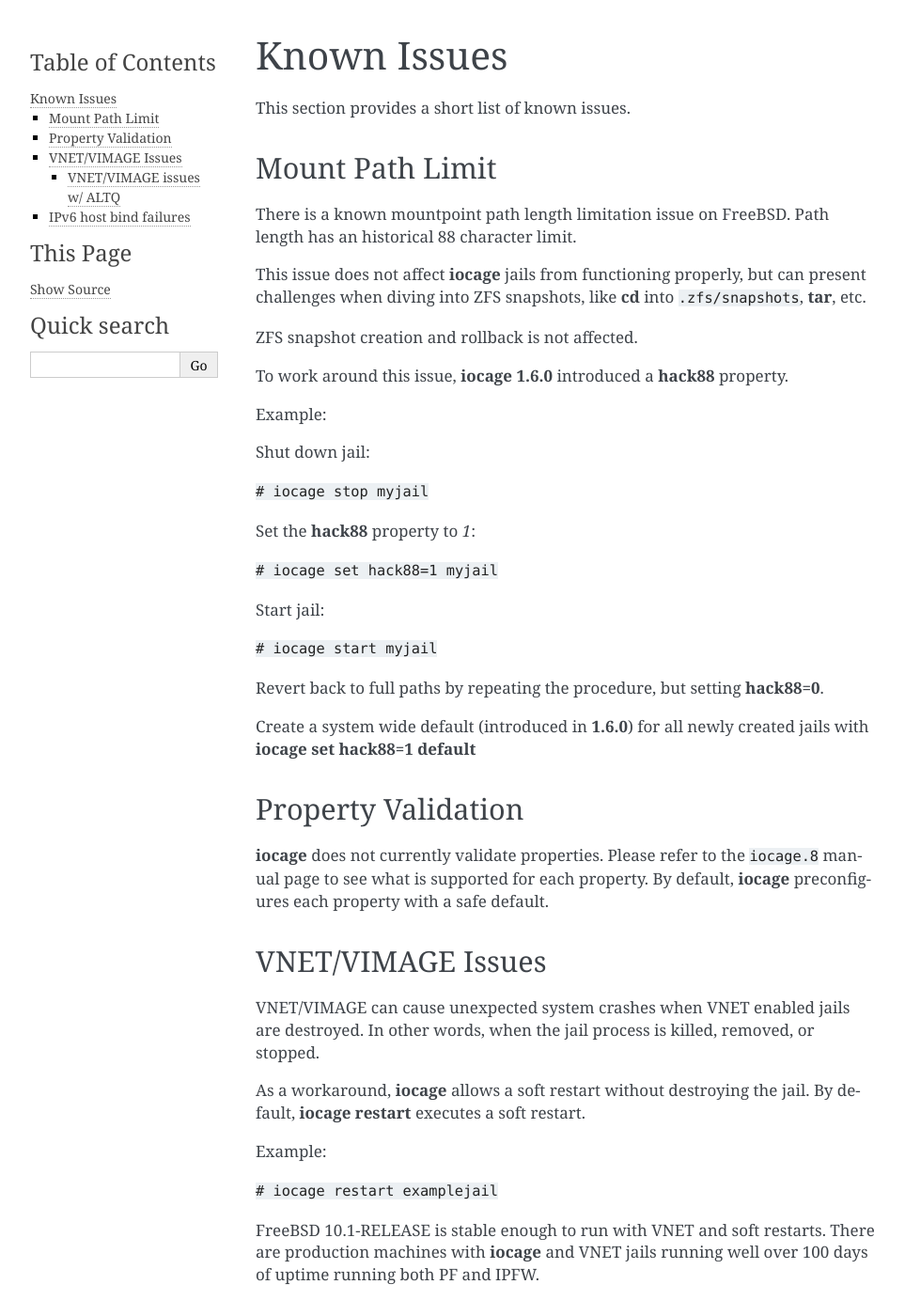
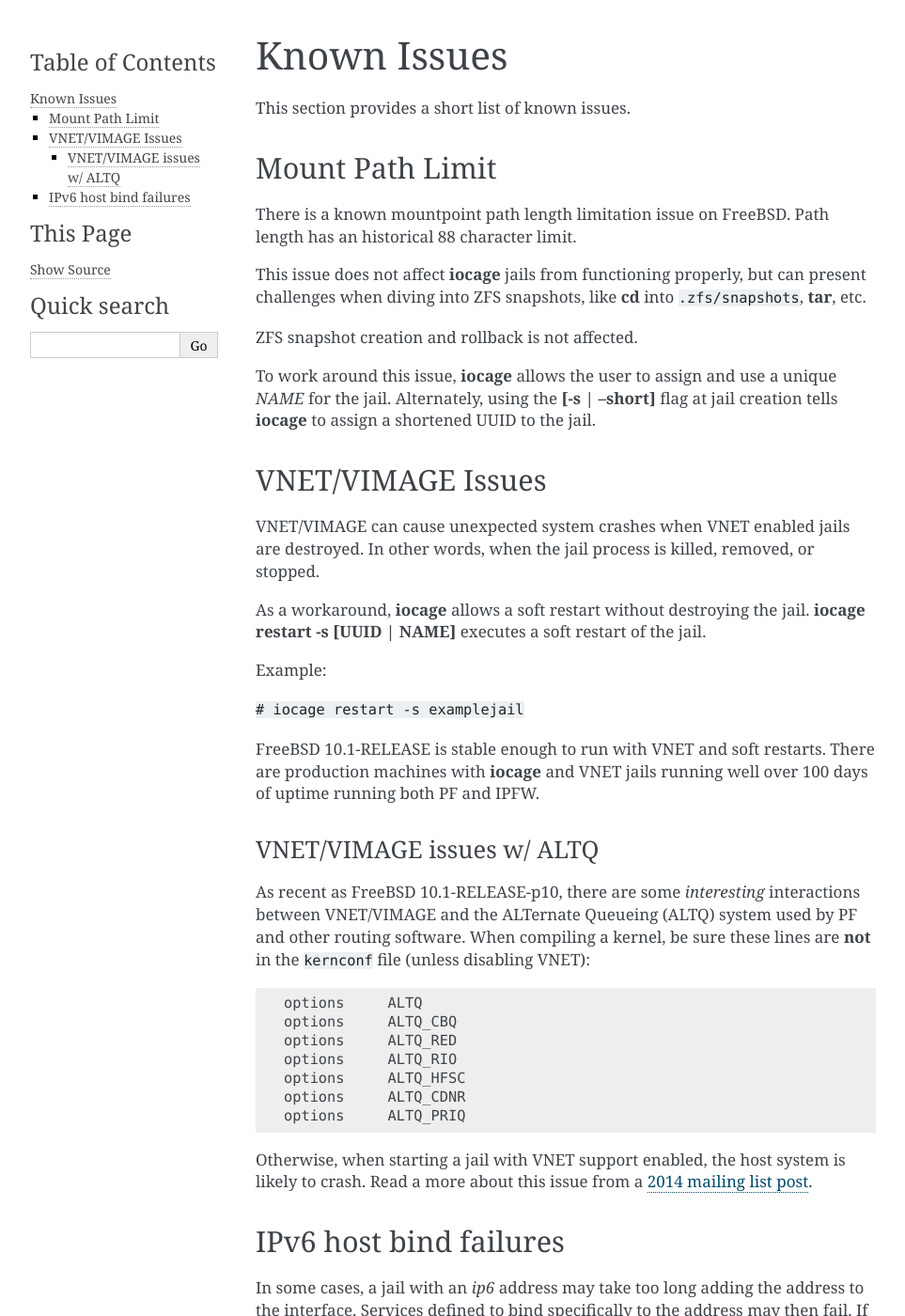
Before and after one commit to iocage/iocage, a Sphinx documentation site: the page built from doc/source/known-issues.rst, in a window 1280 px wide and 1400 px high. Shown: the whole window at 94% size, without its empty margins (148-1111 px from the left). Built offline with Sphinx 7.4.7, drawn with Linux system fonts in a browser that asks for light colours.

Commit message:
Update with review comments
Remove hack88 material.
Remove validate properties section.
Rework soft jail restart material.

```diff
--- a/doc/source/known-issues.rst
+++ b/doc/source/known-issues.rst
@@ -21,39 +21,10 @@
 
 ZFS snapshot creation and rollback is not affected.
 
-To work around this issue, **iocage 1.6.0** introduced a **hack88**
-property.
-
-Example:
-
-Shut down jail:
-
-:samp:`# iocage stop myjail`
-
-Set the **hack88** property to *1*:
-
-:samp:`# iocage set hack88=1 myjail`
-
-Start jail:
-
-:samp:`# iocage start myjail`
-
-Revert back to full paths by repeating the procedure, but setting
-**hack88=0**.
-
-Create a system wide default (introduced in **1.6.0**) for all newly
-created jails with :command:`iocage set hack88=1 default`
-
-.. index:: Known Issues, Property Validation
-.. _Property Validation:
-
-Property Validation
--------------------
-
-:command:`iocage` does not currently validate properties. Please refer
-to the :file:`iocage.8` manual page to see what is supported for each
-property. By default, :command:`iocage` preconfigures each property with
-a safe default.
+To work around this issue, :command:`iocage` allows the user to
+assign and use a unique *NAME* for the jail. Alternately, using the
+**[-s | --short]** flag at jail creation tells :command:`iocage` to
+assign a shortened UUID to the jail.
 
 .. index:: Known Issues, VNET/VIMAGE
 .. _VNETVIMAGE:
@@ -66,12 +37,12 @@
 or stopped.
 
 As a workaround, :command:`iocage` allows a soft restart without
-destroying the jail. By default, :command:`iocage restart` executes a
-soft restart.
+destroying the jail. :command:`iocage restart -s [UUID | NAME]` executes
+a soft restart of the jail.
 
 Example:
 
-:samp:`# iocage restart examplejail`
+:samp:`# iocage restart -s examplejail`
 
 FreeBSD 10.1-RELEASE is stable enough to run with VNET and soft
 restarts. There are production machines with :command:`iocage` and VNET
```
